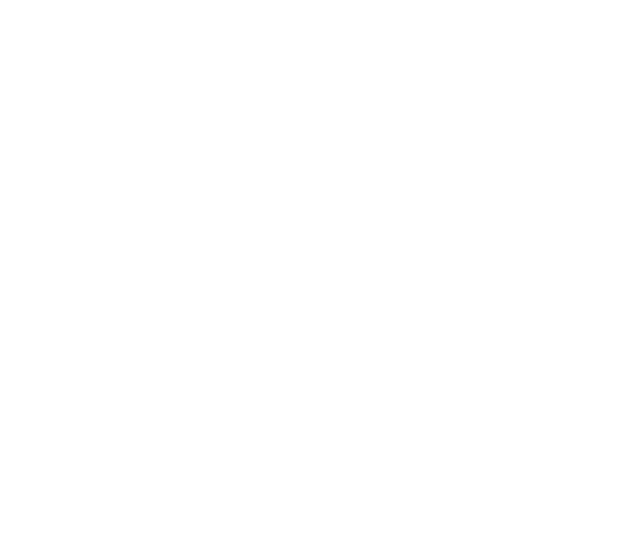
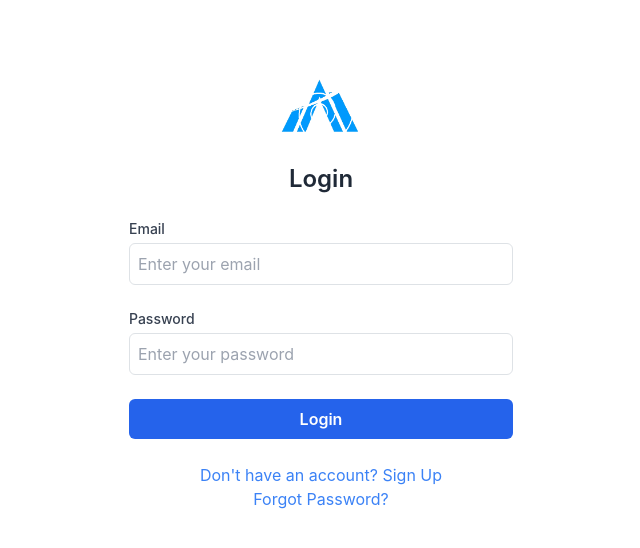
Before and after one commit to pmarks1914/invoice-app, a React (Create React App) app: page /dashboard-view-invoice in a window 1280 px wide. Before the commit this address had no page. Shown: the top 548 px of the page, without its empty margins (319-959 px from the left). Built offline with nearby package versions, Linux system fonts and the light colour scheme; the HTML template or start-up script is replaced by a standard one.

Commit message:
page fixes fix

```diff
--- a/src/App.js
+++ b/src/App.js
@@ -55,7 +55,9 @@ function App() {
           [
           <Route exact path="/reset-password" element={ <ResetPassword /> } key="1" />,
           <Route exact path="/" element={<Login />} key="2" />,
-          <Route exact path="/signup" element={ <SignUp /> } key="3" />]
+          <Route exact path="/login" element={<Login />} key="3" />,
+          <Route exact path="/signup" element={ <SignUp /> } key="4" />,
+          <Route exact path="*" element={<Login />} key="5" />, ]
         }
         </Routes>
 
--- a/src/Invoice/DashboardViewInvoice.js
+++ b/src/Invoice/DashboardViewInvoice.js
@@ -2,7 +2,6 @@ import React, { useState } from 'react';
 import { Plus, Trash2 } from 'lucide-react';
 import getLogo from '../logo.png'
 import { Col, Container, Row } from 'reactstrap';
-import { Filesystem, Directory } from '@capacitor/filesystem';
 
 import { Printer } from '@bcyesil/capacitor-plugin-printer';
 
```
Also changed, not shown: 1 other file (tests, documents, lock files or other folders).
